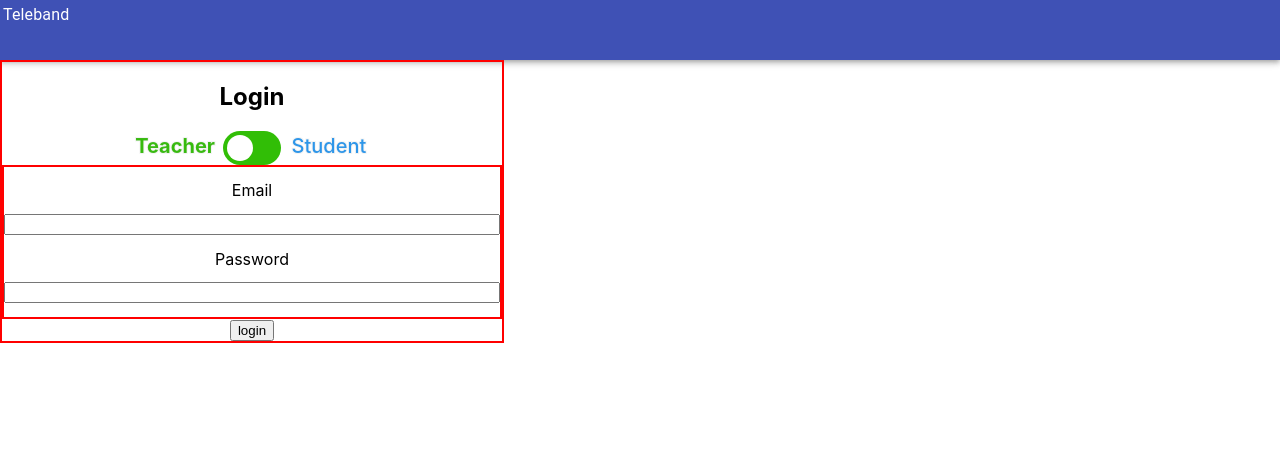
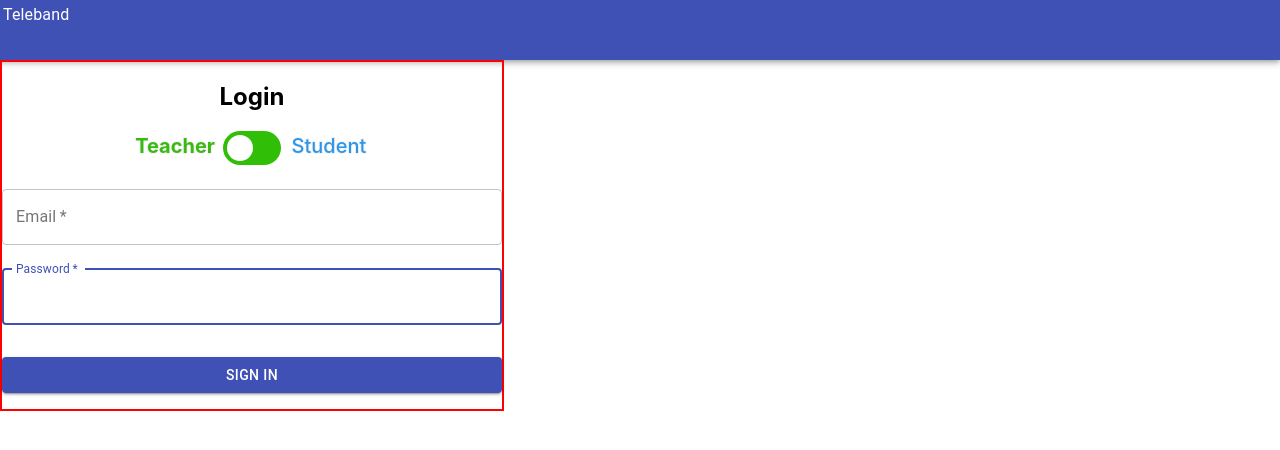
Before and after one commit to laurenyz/teleband-frontend, a React (Create React App) app: page /login in a window 1280 px wide. Shown: the top 450 px of the page. Built offline with nearby package versions, Linux system fonts and the light colour scheme.

Commit message:
updated login forms to material-ui forms

```diff
--- a/src/components/Login.component.jsx
+++ b/src/components/Login.component.jsx
@@ -2,19 +2,33 @@ import React, { useState } from 'react'
 import { useForm } from 'react-hook-form'
 import { FetchURL } from '../env/url'
 import { useHistory } from 'react-router-dom'
+import Button from '@material-ui/core/Button';
+import TextField from '@material-ui/core/TextField';
+import Grid from '@material-ui/core/Grid'
+import { makeStyles } from '@material-ui/core/styles';
 import '../style/Login.style.css'
 
+const useStyles = makeStyles(theme => ({
+    form: {
+        width: '100%',
+        marginTop: theme.spacing(1)
+    },
+    submit: {
+        margin: theme.spacing(3, 0, 2),
+    },
+  }));
 
 function Login(props) {
     const { handleSubmit: handleSubmitStudent, register: registerStudent, errors: errorsStudent } = useForm();
     const { handleSubmit: handleSubmitTeacher, register: registerTeacher, errors: errorsTeacher } = useForm()
     let history = useHistory();
+    const classes = useStyles();
     const onSubmitTeacher = (values) => {
-        // console.log("teacher", values)
+        //console.log("teacher", values)
         loggingIn({ email: values["email"], password: values["password"] }, "teacher")
     }
     const onSubmitStudent = (values) => {
-        // console.log("school-id", values)
+         //console.log("school-id", values)
         loggingIn({ school_id: values["school-id"] }, "student")
     }
 
@@ -40,10 +54,7 @@ function Login(props) {
             }).then(history.push("/"))
     }
 
-
-
     const [student, setStudent] = useState(false)
-
 
     return (
         <div id="login">
@@ -51,53 +62,90 @@ function Login(props) {
             <div className="switch-box" >
                 <div className={`teacher-btn ${!student ? "highlight" : "no-highlight"}`}>Teacher</div>
                 <label className="switch">
-
                     <input onClick={() => setStudent(student => !student)} type="checkbox" />
                     <span className="slider round"></span>
                 </label>
                 <div className={`student-btn ${student ? "highlight" : "no-highlight"}`}>Student</div>
             </div>
-
-
-
             {
                 student ?
                     <React.Fragment>
-                        <form onSubmit={handleSubmitStudent(onSubmitStudent)} >
-                            <div id='login-form'>
-                                <label>School ID</label>
-                                <input name="school-id" type="text" ref={registerStudent({
+                        <form className={classes.form} onSubmit={handleSubmitStudent(onSubmitStudent)}>
+                            <TextField
+                                variant="outlined"
+                                margin="normal"
+                                required
+                                fullWidth
+                                id="school-id"
+                                label="School Id"
+                                name="school-id"
+                                autoComplete="school-id"
+                                autoFocus
+                                type = "text"
+                                inputRef={registerStudent({
                                     required: "Required"
-                                })} />
-                            </div>
-                            <button>login</button>
+                                })}
+                            />
+                            <Button
+                                type="submit"
+                                fullWidth
+                                variant="contained"
+                                color="primary"
+                                className={classes.submit}
+                            >
+                                Sign In
+                            </Button>
                         </form>
-
-                    </React.Fragment> :
+                    </React.Fragment>
+                    :
                     <React.Fragment>
-                        <form onSubmit={handleSubmitTeacher(onSubmitTeacher)} >
-                            <div id='login-form'>
-                                <label>Email</label>
-                                <input name="email" type="text" ref={registerTeacher({
+                        <form className={classes.form} onSubmit={handleSubmitTeacher(onSubmitTeacher)}>
+                            <TextField
+                            variant="outlined"
+                            margin="normal"
+                            required
+                            fullWidth
+                            id="email"
+                            label="Email"
+                            name="email"
+                            autoComplete="email"
+                            autoFocus
+                            type = "text"
+                            inputRef={registerTeacher({
                                 required: "Required",
                                 pattern: {
                                     value: /^[A-Z0-9._%+-]+@[A-Z0-9.-]+\.[A-Z]{2,}$/i,
                                     message: "invalid email address"
                                 }
-                                })} />
-                                <label>Password</label>
-                                <input name="password" type="password" ref={registerTeacher({
+                            })}
+                            />
+                            <TextField
+                            variant="outlined"
+                            margin="normal"
+                            required
+                            fullWidth
+                            id="password"
+                            label="Password"
+                            name="password"
+                            autoComplete="password"
+                            autoFocus
+                            type = "password"
+                            inputRef={registerTeacher({
                                 required: "Required"
-                                })} />
-                            </div>
-                            <button>login</button>
+                            })}
+                            />
+                            <Button
+                            type="submit"
+                            fullWidth
+                            variant="contained"
+                            color="primary"
+                            className={classes.submit}
+                            >
+                            Sign In
+                            </Button>
                         </form>
-
                     </React.Fragment>
             }
-
-
-
         </div>
     )
 }
```
Lines whose indentation alone changed are shown as unchanged.
